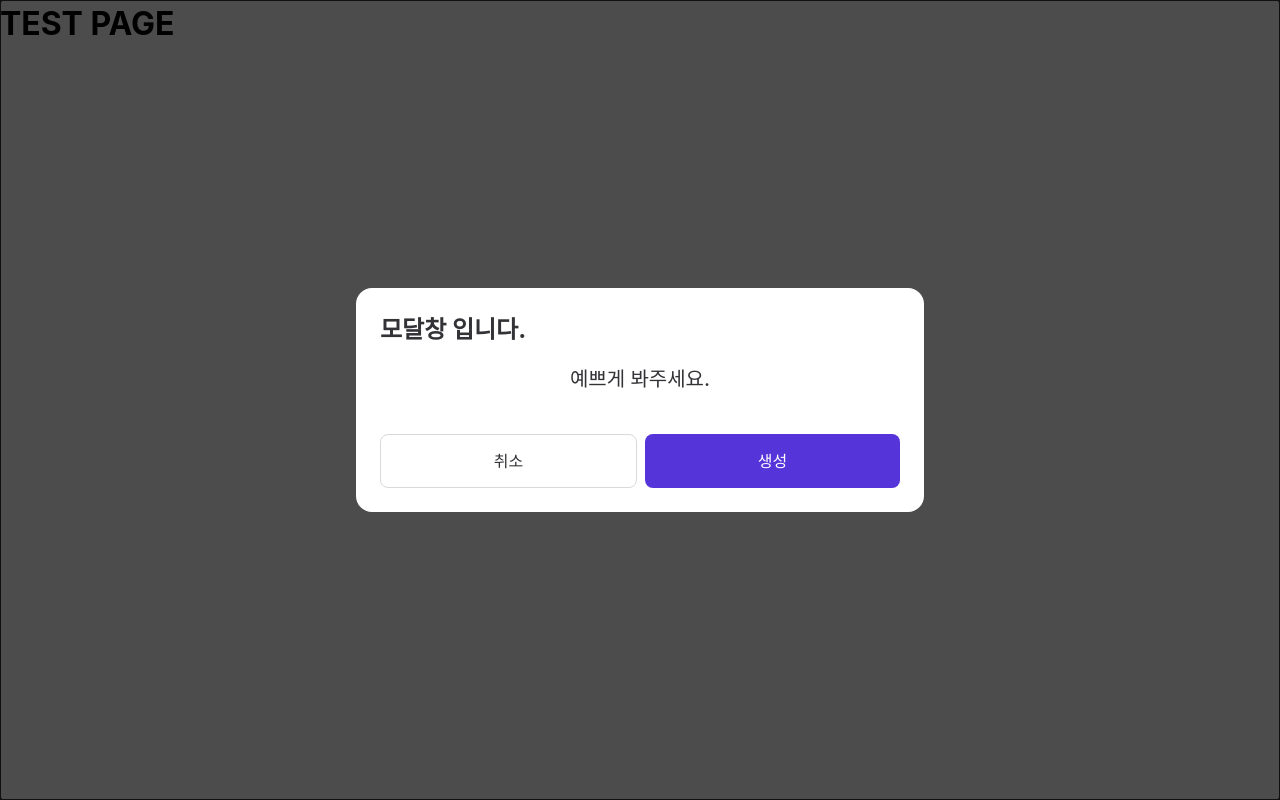
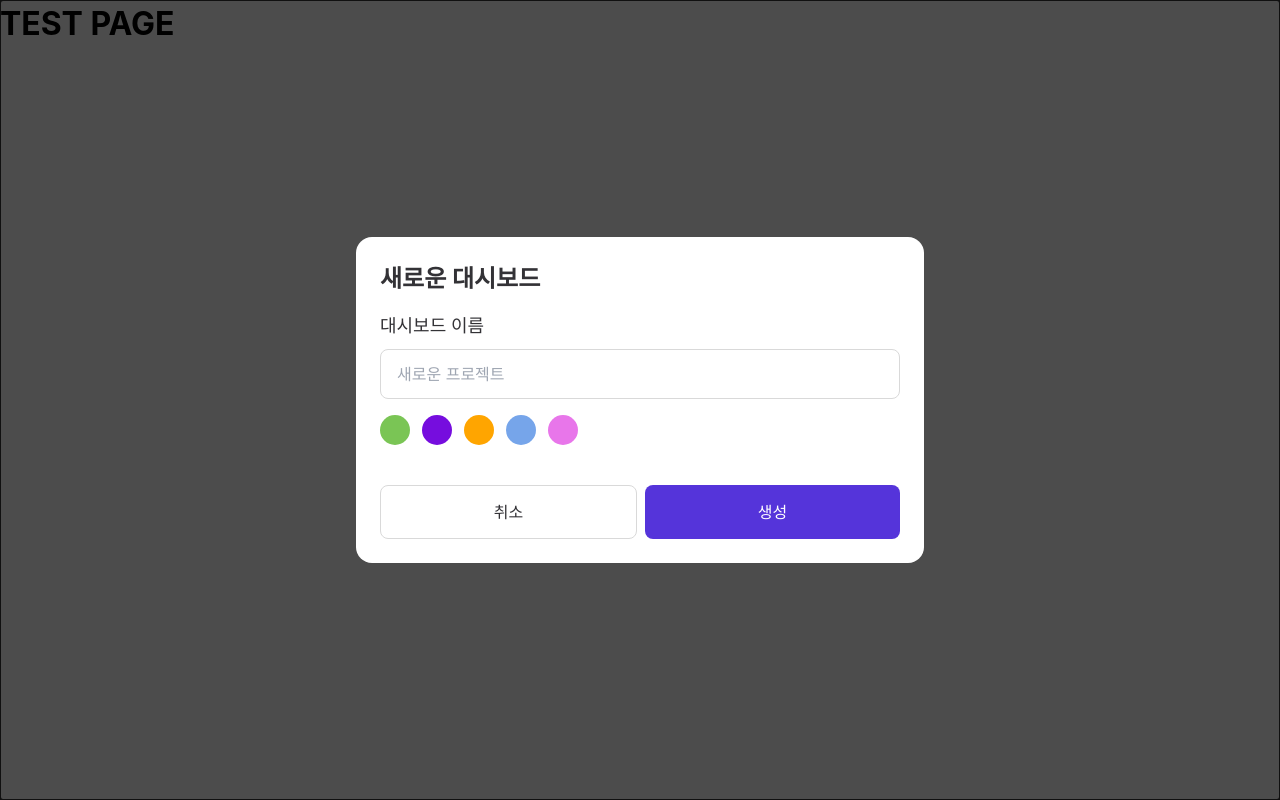
Before and after one commit to codeit-part3-4team/codeit-taskify, a Next.js app: page /modal-test in a window 1280 px wide. Built offline with nearby package versions, Linux system fonts and the light colour scheme.

Commit message:
fix: 대시보드 생성모달에 chip 컴포넌트 추가 작성

```diff
--- a/src/app/(test)/modal-test/page.tsx
+++ b/src/app/(test)/modal-test/page.tsx
@@ -1,24 +1,15 @@
 'use client';
 
 import Modal from '@/components/Modals/Modal';
-import DefaultModal from '@/components/Modals/DefaultModal';
-import ModalButton from '@/components/Buttons/shared/ModalButton/ModalButton';
+import CreateDashBoard from '@/components/Modals/domains/DashBoard/CreateDashBoard';
 
 export default function ModalTest() {
   return (
     <>
       <h1>TEST PAGE</h1>
+
       <Modal>
-        <DefaultModal
-          title="모달창 입니다."
-          message="예쁘게 봐주세요."
-          actionsButton={
-            <>
-              <ModalButton variant="secondary">취소</ModalButton>
-              <ModalButton>생성</ModalButton>
-            </>
-          }
-        />
+        <CreateDashBoard />
       </Modal>
     </>
   );
--- a/src/components/Modals/Modal.module.css
+++ b/src/components/Modals/Modal.module.css
@@ -111,6 +111,15 @@
   margin-top: 32px;
 }
 
+.chipRow {
+  margin-top: 16px;
+  display: flex;
+  align-items: center;
+  gap: 12px;
+  margin-bottom: 40px;
+  flex-wrap: wrap;
+}
+
 /* Mobile 대응 (743px 이하) */
 @media (max-width: 743px) {
   .modal {
--- a/src/components/Modals/domains/DashBoard/CreateDashBoard.tsx
+++ b/src/components/Modals/domains/DashBoard/CreateDashBoard.tsx
@@ -6,6 +6,8 @@ import { useState } from 'react';
 import { DashboardCreateRequest } from '@/components/Modals/domains/DashBoard/ModalDashBoard.type';
 import TextInput from '@/components/Input/domains/todo/TextInput/TextInput';
 import ModalButton from '@/components/Buttons/shared/ModalButton/ModalButton';
+import { ColorChip, DASHBOARD_COLORS } from '@/components/Chip/ColorChip';
+import styles from '@/components/Modals/Modal.module.css';
 
 /**
  * CreateDashBoard 컴포넌트
@@ -30,8 +32,8 @@ import ModalButton from '@/components/Buttons/shared/ModalButton/ModalButton';
 export default function CreateDashBoard() {
   const router = useRouter();
 
-  const [title, setTitle] = useState('');
-  const [color, setColor] = useState('#AbDA7D');
+  const [title, setTitle] = useState<string>('');
+  const [selectedColor, setSelectedColor] = useState<string>('#AbDA7D');
 
   async function requestCreateDashboard(payload: DashboardCreateRequest): Promise<void> {
     // TODO: 나중에 API 붙이면 여기만 수정
@@ -40,7 +42,7 @@ export default function CreateDashBoard() {
 
   async function handleSubmit(e: React.FormEvent<HTMLFormElement>) {
     e.preventDefault();
-    await requestCreateDashboard({ title, color });
+    await requestCreateDashboard({ title, color: selectedColor });
 
     router.refresh(); // 페이지에서 (GET) 다시 실행
     router.back();
@@ -69,7 +71,17 @@ export default function CreateDashBoard() {
             onChange={(e) => setTitle(e.target.value)}
           />
           {/* 컴포넌트로 변경 */}
-          <input type="color" value={color} onChange={(e) => setColor(e.target.value)} />{' '}
+          <div className={styles.chipRow} aria-label="색상 선택">
+            {DASHBOARD_COLORS.map((color) => (
+              <ColorChip
+                key={color}
+                color={color}
+                size="medium"
+                selected={selectedColor === color}
+                onClick={() => setSelectedColor(color)}
+              />
+            ))}
+          </div>
         </form>
       </DefaultModal>
     </>
```
